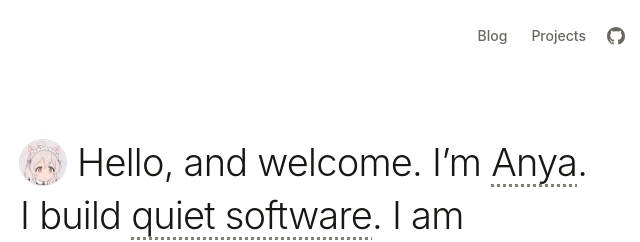
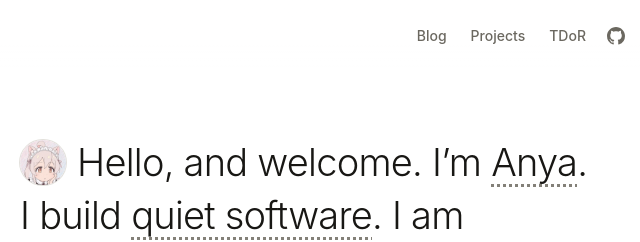
Before and after one commit to SmirnovaOyama/mahiro-uk-modern, a website built with Vite: page index.html in a window 1280 px wide. Shown: the top 242 px of the page, 300-940 px from the left. Built offline with nearby package versions, Linux system fonts and the light colour scheme.

Commit message:
Link the Transgender Day of Remembrance page from the header

```diff
--- a/index.html
+++ b/index.html
@@ -68,6 +68,7 @@
         <header class="top">
             <a class="btn-ghost" href="/writing">Blog</a>
             <a class="btn-ghost" href="/projects">Projects</a>
+            <a class="btn-ghost" id="tdor"></a>
             <a class="btn-ghost btn-icon" id="gh" rel="me noopener" aria-label="GitHub"></a>
             <button class="btn-ghost btn-icon" id="theme" type="button"></button>
         </header>
--- a/src/config.ts
+++ b/src/config.ts
@@ -17,6 +17,8 @@ const config = {
     utcOffsetHours: 8,
     email: 'contact@mahiro.uk',
     github: 'https://github.com/SmirnovaOyama',
+    /** The Transgender Day of Remembrance page, linked from the header. */
+    tdor: { href: 'https://tdor.mahiro.uk', label: 'TDoR', title: 'Transgender Day of Remembrance 2026' },
     mahiro: 'https://oniichan-wa-oshimai.fandom.com/wiki/Mahiro_Oyama',
     projects,
 };
--- a/src/home.ts
+++ b/src/home.ts
@@ -307,6 +307,10 @@ export function mountHome(): () => void {
     const unTheme = mountThemeButton($<HTMLButtonElement>('theme'), () => copy().ui);
     document.querySelector('meta[name="description"]')?.setAttribute('content', copy().ui.description);
 
+    const tdor = $<HTMLAnchorElement>('tdor');
+    tdor.href = config.tdor.href;
+    tdor.title = config.tdor.title;
+    tdor.textContent = config.tdor.label;
     const gh = $<HTMLAnchorElement>('gh');
     gh.href = config.github;
     gh.innerHTML = githubMark('', 18);
--- a/worker/pages.ts
+++ b/worker/pages.ts
@@ -295,7 +295,8 @@ export async function respond(env: Env, request: Request, page: Page): Promise<R
                 // A missing page borrows /writing's path without being it.
                 const here = (href: string): string => (page.path === href && !page.status ? ' aria-current="page"' : '');
                 const link = (href: string, label: string): string => `<a class="btn-ghost" href="${href}"${here(href)}>${label}</a>`;
-                e.prepend(link('/writing', 'Writing') + (friends ? link('/friends', 'Friends') : '') + (projects ? link('/projects', 'Projects') : ''), { html: true });
+                const tdor = `<a class="btn-ghost" href="${esc(config.tdor.href)}" title="${esc(config.tdor.title)}">${esc(config.tdor.label)}</a>`;
+                e.prepend(link('/writing', 'Writing') + (friends ? link('/friends', 'Friends') : '') + (projects ? link('/projects', 'Projects') : '') + tdor, { html: true });
             },
         })
         .on('title', { element: e => void e.setInnerContent(page.title) })
```
